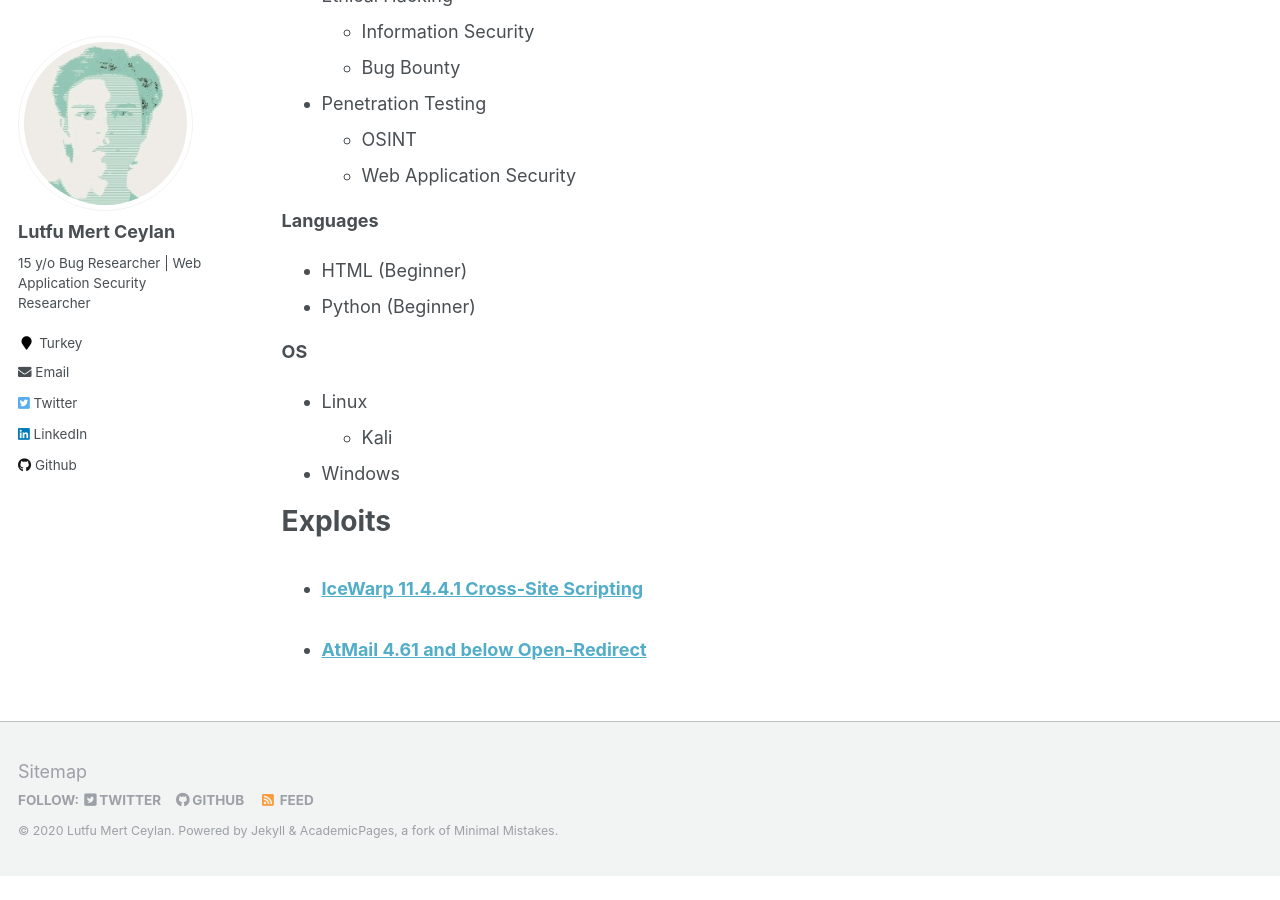
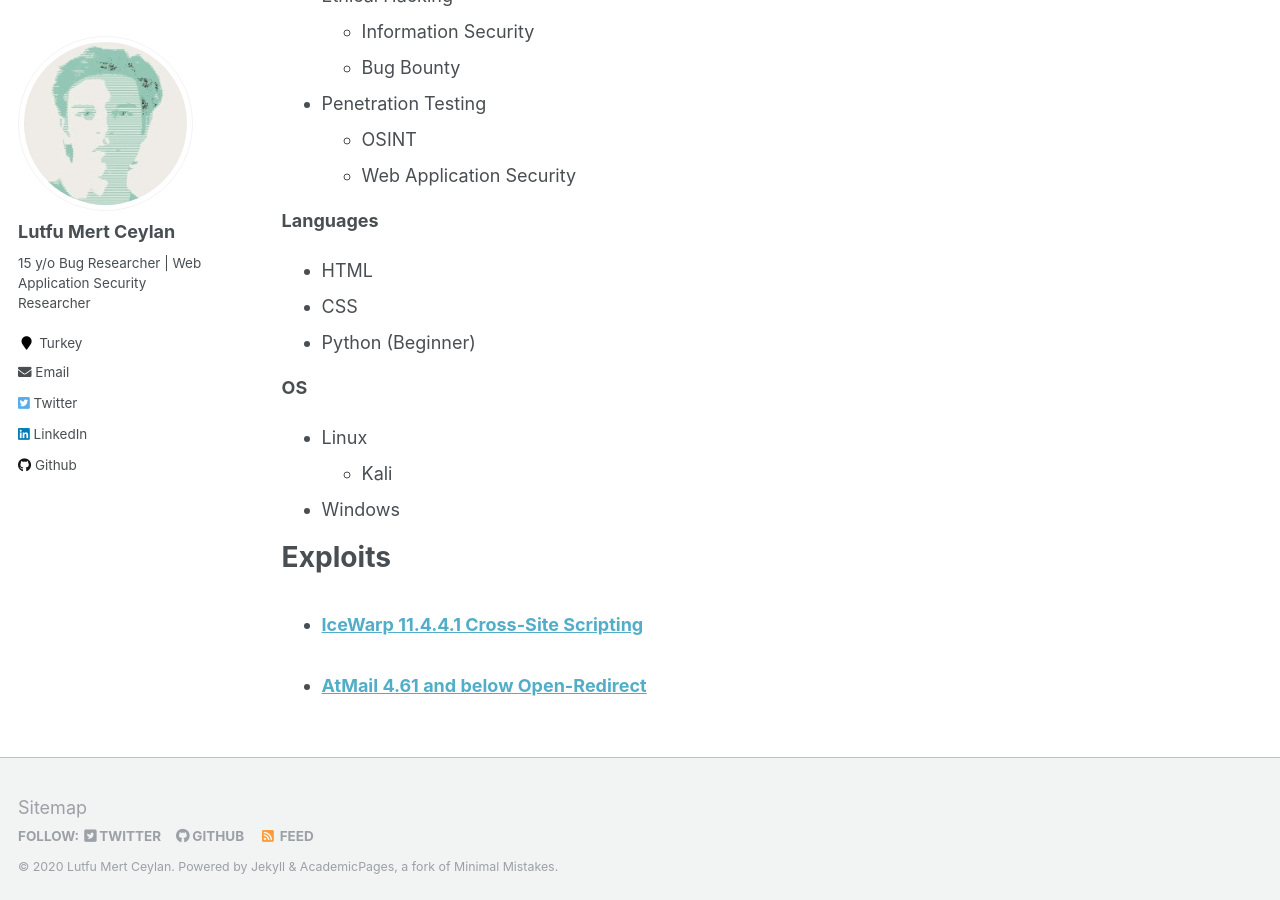
Before and after one commit to lutfumertceylan/mywebsite, a Jekyll site: the page built from _pages/cv.md, in a window 1280 px wide and 900 px high, scrolled down 687 px. Built offline with Jekyll 4.4.1, drawn with Linux system fonts in a browser that asks for light colours; before the commit the page ends 1563 px from its top, so only the background shows below that.

Commit message:
Update cv.md

```diff
--- a/_pages/cv.md
+++ b/_pages/cv.md
@@ -43,7 +43,8 @@ Skills
   * Web Application Security
 
 **Languages**
-* HTML (Beginner)
+* HTML
+* CSS
 * Python (Beginner)
 
 **OS**
```
